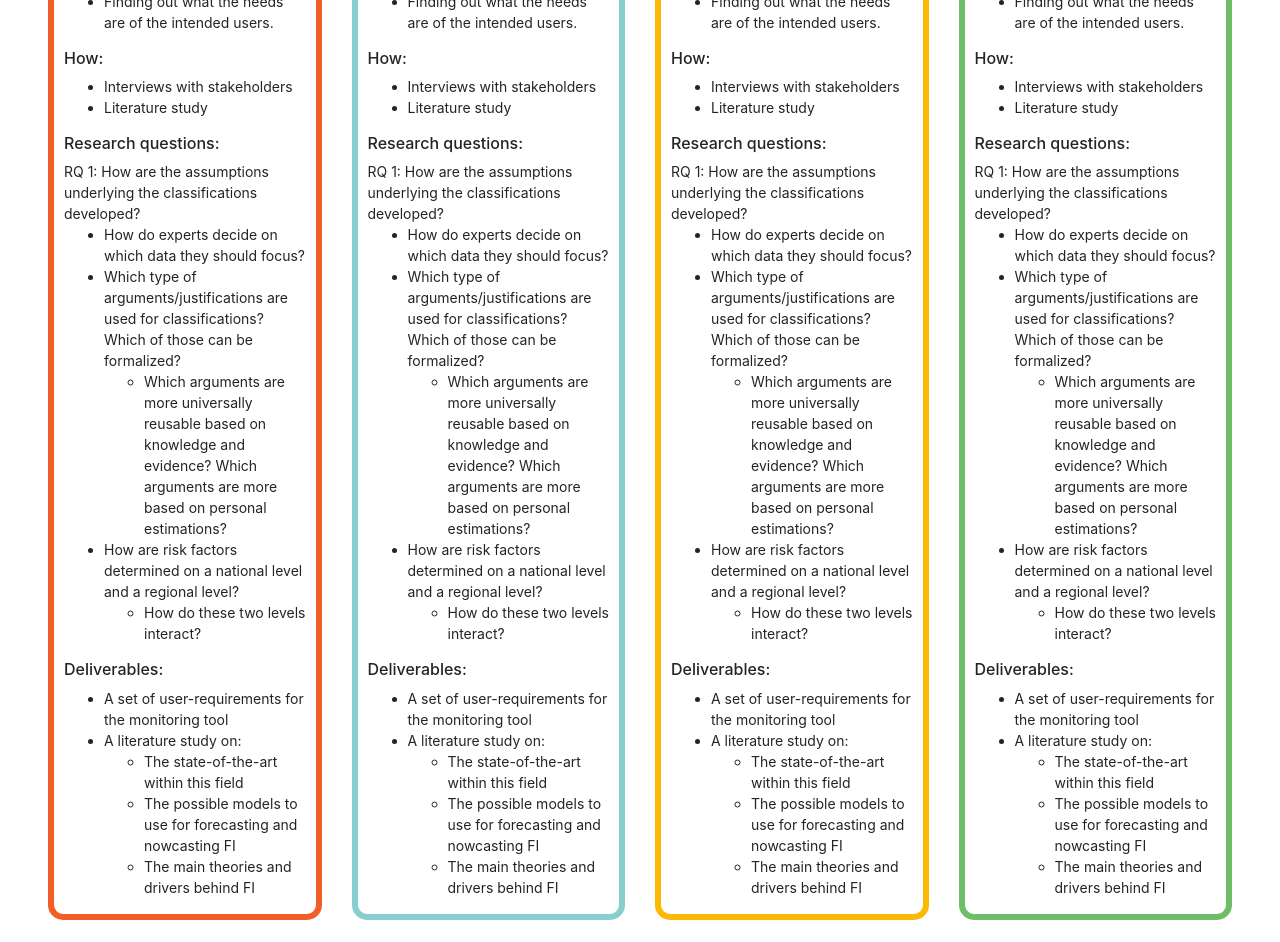
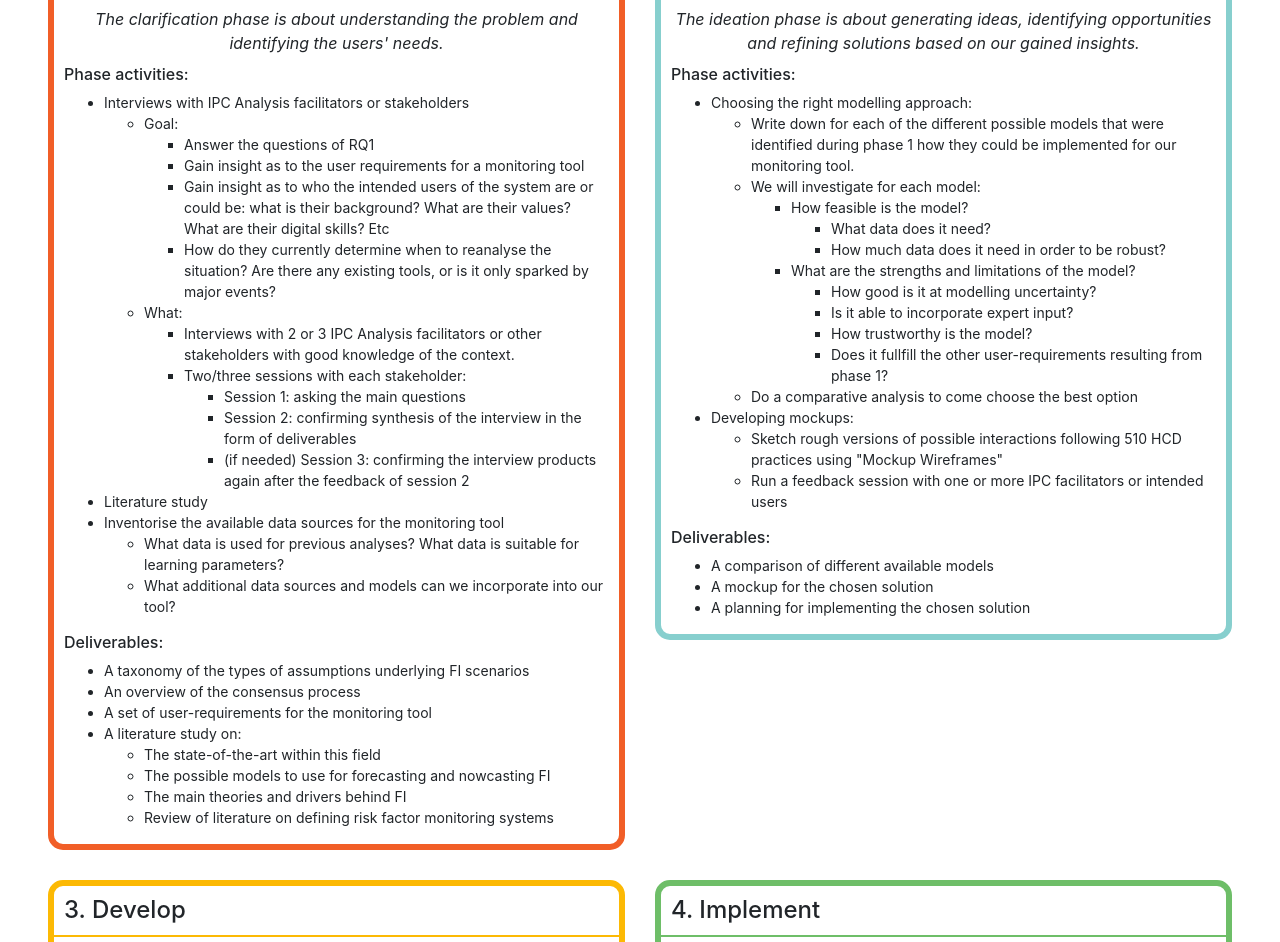
Before and after one commit to MarijnRoelvink/thesis, a plain HTML site: page research-proposal/main.html in a window 1280 px wide. Shown: the part 187-1129 px from the top of the page. Drawn offline with nearby package versions, Linux system fonts and the light colour scheme.

Commit message:
Update planning

```diff
--- a/research-proposal/main.html
+++ b/research-proposal/main.html
@@ -30,15 +30,24 @@
             border-radius: 15px;
         }
 
+        .phase.about {
+            font-style: italic;
+            text-align: center;
+            font-size: 16px;
+        }
+
         .clarify, .clarify .phase-header {
             border-color: #f15e27;
         }
+
         .ideate, .ideate .phase-header {
             border-color: #87cfce;
         }
+
         .develop, .develop .phase-header {
             border-color: #fcb904;
         }
+
         .implement, .implement .phase-header {
             border-color: #6ebe68;
         }
@@ -51,6 +60,7 @@
             border-bottom: 2px solid dodgerblue;
             padding: 10px;
         }
+
         h5 {
             font-size: 16px;
         }
@@ -61,160 +71,11 @@
 <body>
 <div class="container-fluid p-5">
 	<div class="row">
-		<div class="col-12 col-md-6 col-lg-3 main-col">
-			<div class="phase-col clarify">
-				<h4 class="phase-header">1. Clarify</h4>
-				<div class="phase about">
-					<h5>This is about:</h5>
-					<ul>
-						<li>Understanding the problem</li>
-						<li>Finding out what the needs are of the intended users.</li>
-					</ul>
-				</div>
-				<div class="phase how">
-					<h5>How:</h5>
-					<ul>
-						<li>Interviews with stakeholders
-						</li>
-						<li>Literature study</li>
-					</ul>
-				</div>
-				<div class="phase rq">
-					<h5>Research questions:</h5>
-					<div>RQ 1: How are the assumptions underlying the classifications developed?</div>
-					<ul>
-						<li>How do experts decide on which data they should focus?</li>
-						<li>Which type of arguments/justifications are used for classifications? Which of those can be
-							formalized?
-						</li>
-						<ul>
-							<li>Which arguments are more universally reusable based on knowledge and evidence? Which
-								arguments are more based on personal estimations?
-							</li>
-						</ul>
-						<li>How are risk factors determined on a national level and a regional level?</li>
-						<ul>
-							<li>How do these two levels interact?</li>
-						</ul>
-					</ul>
-				</div>
-				<div class="phase deliverables">
-					<h5>Deliverables:</h5>
-					<ul>
-						<li>A set of user-requirements for the monitoring tool</li>
-						<li>A literature study on:</li>
-						<ul>
-							<li>The state-of-the-art within this field</li>
-							<li>The possible models to use for forecasting and nowcasting FI</li>
-							<li>The main theories and drivers behind FI</li>
-						</ul>
-					</ul>
+		<div class="col-12">
+			<h4 style="display:inline-block">Goal:</h4><span style="font-size: 18px">&nbsp; Develop a system that can monitor the validity of projected Food Insecurity scenarios based on predicting whether the underlying assumptions for these scenarios still hold. </span>
 		</div>
 	</div>
-		</div>
-		<div class="col-12 col-md-6 col-lg-3 main-col">
-			<div class="phase-col ideate">
-				<h4 class="phase-header">2. Ideate</h4>
-				<div class="phase about">
-					<h5>This is about:</h5>
-					<ul>
-						<li>Understanding the problem</li>
-						<li>Finding out what the needs are of the intended users.</li>
-					</ul>
-				</div>
-				<div class="phase how">
-					<h5>How:</h5>
-					<ul>
-						<li>Interviews with stakeholders
-						</li>
-						<li>Literature study</li>
-					</ul>
-				</div>
-				<div class="phase rq">
-					<h5>Research questions:</h5>
-					<div>RQ 1: How are the assumptions underlying the classifications developed?</div>
-					<ul>
-						<li>How do experts decide on which data they should focus?</li>
-						<li>Which type of arguments/justifications are used for classifications? Which of those can be
-							formalized?
-						</li>
-						<ul>
-							<li>Which arguments are more universally reusable based on knowledge and evidence? Which
-								arguments are more based on personal estimations?
-							</li>
-						</ul>
-						<li>How are risk factors determined on a national level and a regional level?</li>
-						<ul>
-							<li>How do these two levels interact?</li>
-						</ul>
-					</ul>
-				</div>
-				<div class="phase deliverables">
-					<h5>Deliverables:</h5>
-					<ul>
-						<li>A set of user-requirements for the monitoring tool</li>
-						<li>A literature study on:</li>
-						<ul>
-							<li>The state-of-the-art within this field</li>
-							<li>The possible models to use for forecasting and nowcasting FI</li>
-							<li>The main theories and drivers behind FI</li>
-						</ul>
-					</ul>
-				</div>
-			</div>
-		</div>
-		<div class="col-12 col-md-6 col-lg-3 main-col">
-			<div class="phase-col develop">
-				<h4 class="phase-header">3. Develop</h4>
-				<div class="phase about">
-					<h5>This is about:</h5>
-					<ul>
-						<li>Understanding the problem</li>
-						<li>Finding out what the needs are of the intended users.</li>
-					</ul>
-				</div>
-				<div class="phase how">
-					<h5>How:</h5>
-					<ul>
-						<li>Interviews with stakeholders
-						</li>
-						<li>Literature study</li>
-					</ul>
-				</div>
-				<div class="phase rq">
-					<h5>Research questions:</h5>
-					<div>RQ 1: How are the assumptions underlying the classifications developed?</div>
-					<ul>
-						<li>How do experts decide on which data they should focus?</li>
-						<li>Which type of arguments/justifications are used for classifications? Which of those can be
-							formalized?
-						</li>
-						<ul>
-							<li>Which arguments are more universally reusable based on knowledge and evidence? Which
-								arguments are more based on personal estimations?
-							</li>
-						</ul>
-						<li>How are risk factors determined on a national level and a regional level?</li>
-						<ul>
-							<li>How do these two levels interact?</li>
-						</ul>
-					</ul>
-				</div>
-				<div class="phase deliverables">
-					<h5>Deliverables:</h5>
-					<ul>
-						<li>A set of user-requirements for the monitoring tool</li>
-						<li>A literature study on:</li>
-						<ul>
-							<li>The state-of-the-art within this field</li>
-							<li>The possible models to use for forecasting and nowcasting FI</li>
-							<li>The main theories and drivers behind FI</li>
-						</ul>
-					</ul>
-				</div>
-			</div>
-		</div>
-		<div class="col-12 col-md-6 col-lg-3 main-col">
+	<div class="row" id="phases-row">
 		<div class="phase-col implement">
 			<h4 class="phase-header">4. Implement</h4>
 			<div class="phase about">
@@ -267,9 +128,149 @@
 	</div>
 
 </div>
-</div>
 </body>
 <script>
 
+	$(document).ready(() => {
+		let phases = [
+			{
+				id: "clarify",
+				phase: "1. Clarify",
+				about: "The clarification phase is about understanding the problem and identifying the users' needs.",
+				phase_activities: [
+					"Interviews with IPC Analysis facilitators or stakeholders",
+					["Goal:",
+						[" Answer the questions of RQ1",
+							" Gain insight as to the user requirements for a monitoring tool",
+							" Gain insight as to who the intended users of the system are or could be:	what is their background? What are their values? What are their digital skills? Etc",
+							"How do they currently determine when to reanalyse the situation? Are there any existing tools, or is it only sparked by major events?"],
+						"What:",
+						[" Interviews with 2 or 3 IPC Analysis facilitators or other stakeholders with good knowledge of the context.",
+							" Two/three sessions with each stakeholder:",
+							[" Session 1: asking the main questions",
+								" Session 2: confirming synthesis of the interview in the form of deliverables",
+								" (if needed) Session 3: confirming the interview products again after the feedback of session 2",
+							]],],
+					" Literature study",
+					" Inventorise the available data sources for the monitoring tool",
+					[" What data is used for previous analyses? What data is suitable for learning parameters?",
+						" What additional data sources and models can we incorporate into our tool?"],
+				],
+				deliverables: [" A taxonomy of the types of assumptions underlying FI scenarios",
+					" An overview of the consensus process",
+					" A set of user-requirements for the monitoring tool",
+					" A literature study on:", [
+						" The state-of-the-art within this field",
+						" The possible models to use for forecasting and nowcasting FI",
+						" The main theories and drivers behind FI",
+						" Review of literature on defining risk factor monitoring systems"]]
+			}, {
+				id: "ideate",
+				phase: "2. Ideate",
+				about: "The ideation phase is about generating ideas, identifying opportunities and refining solutions based on our gained insights.",
+				phase_activities: [
+					"Choosing the right modelling approach:",
+					[
+						"Write down for each of the different possible models that were identified during phase 1 how they could be implemented for our monitoring tool.",
+						"We will investigate for each model:",
+						[
+							"How feasible is the model?",
+							[
+								"What data does it need?",
+								"How much data does it need in order to be robust?",
+							],
+							"What are the strengths and limitations of the model?",
+							[
+								"How good is it at modelling uncertainty?",
+								"Is it able to incorporate expert input?",
+								"How trustworthy is the model?",
+								"Does it fullfill the other user-requirements resulting from phase 1?",
+							]],
+						"Do a comparative analysis to come choose the best option"],
+					"Developing mockups:",
+					[
+						"Sketch rough versions of possible interactions following 510 HCD practices using \"Mockup Wireframes\"",
+						"Run a feedback session with one or more IPC facilitators or intended users",
+
+					]],
+				deliverables: ["A comparison of different available models",
+					"A mockup for the chosen solution",
+					"A planning for implementing the chosen solution"]
+			}, {
+				id: "develop",
+				phase: "3. Develop",
+				about: "In the developing phase we prototype and evaluate our chosen solution.",
+				phase_activities: [
+					"Prototype development:",
+					[
+						"Setting up a data pipeline",
+						"Training and validating the model",
+						"Developing the user interface",
+					],
+					"Running tests on:",
+					[
+						"Usability: how well can users work with the tool and understand it?",
+						"Relevance: Is it flexible enough to support all their classification assumptions? Would they want to use it in practice?",
+						"Effectiveness: How sound are the predictions? Are they accurate enough to be useful?"]],
+				deliverables: ["A working prototype",
+					"An evaluation of the prototype",]
+			}, {
+				id: "implement",
+				phase: "4. Implement",
+				about: "The implementation phase is about bringing the tool into the organization. How will we communicate, pilot and institutionalize it?",
+				phase_activities: [
+					"Communicate value to key stakeholders",
+					[
+						"Can I present it somewhere to the IPC?",
+					],
+					"Run a pilot",
+					"Develop rollout strategy"],
+				deliverables: ["Thesis presentation",
+					"Thesis",]
+			}
+
+
+		]
+
+		let res = ""
+
+		phases.forEach(p => {
+			let phase_div = `<div class="col-12 col-lg-6 main-col">
+			<div class="phase-col ${p.id}">
+				<h4 class="phase-header">${p.phase}</h4>
+				<div class="phase about">
+					${p.about}
+				</div>
+				<div class="phase activities">
+					<h5>Phase activities:</h5>
+					${generateUL(p.phase_activities)}
+				</div>
+
+				<div class="phase deliverables">
+					<h5>Deliverables:</h5>
+					${generateUL(p.deliverables)}
+				</div>
+			</div>
+		</div>`
+			res = res + phase_div;
+		})
+		$("#phases-row").html(res);
+
+		function generateUL(list) {
+			let res = "";
+			for (let i in list) {
+				let item = list[i]
+				if (typeof item == "string") {
+					res += `<li>${item}</li>\n`
+				} else if (item.constructor.name === "Array") {
+					res += generateUL(item)
+				}
+			}
+			return `<ul>${res}</ul>`;
+		}
+
+	});
+
+
 </script>
 </html>
```
Also changed, not shown: index.html (added, +40 -0 lines). Lines whose indentation alone changed are shown as unchanged.
